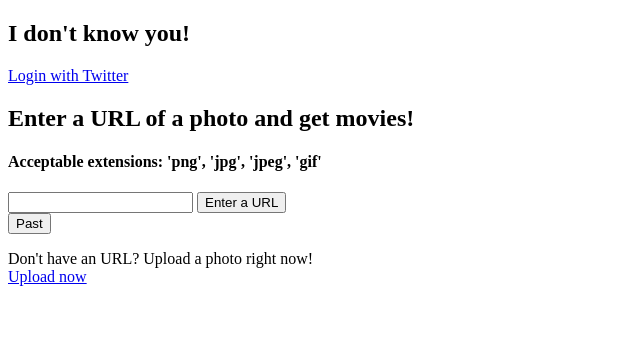
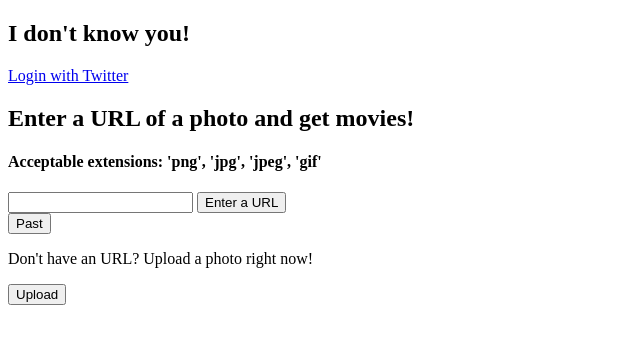
Before and after one commit to nikitapandya/CS411-MoodVie, a Flask app: page / in a window 1280 px wide. Shown: the top 344 px of the page, without its empty margins (0-640 px from the left). Run offline with Flask 2, Linux system fonts and the light colour scheme.

Commit message:
fixed bug

```diff
--- a/templates/index.html
+++ b/templates/index.html
@@ -31,7 +31,9 @@
       <b>{{ error }}</b>
 
     <p>Don't have an URL? Upload a photo right now!<br>
-        <a href="upload">Upload now</a>
+    <form action="/upload/" method="get">
+            <input type=submit value="Upload">
+      </form>
     </p>
 
 </body>
```
